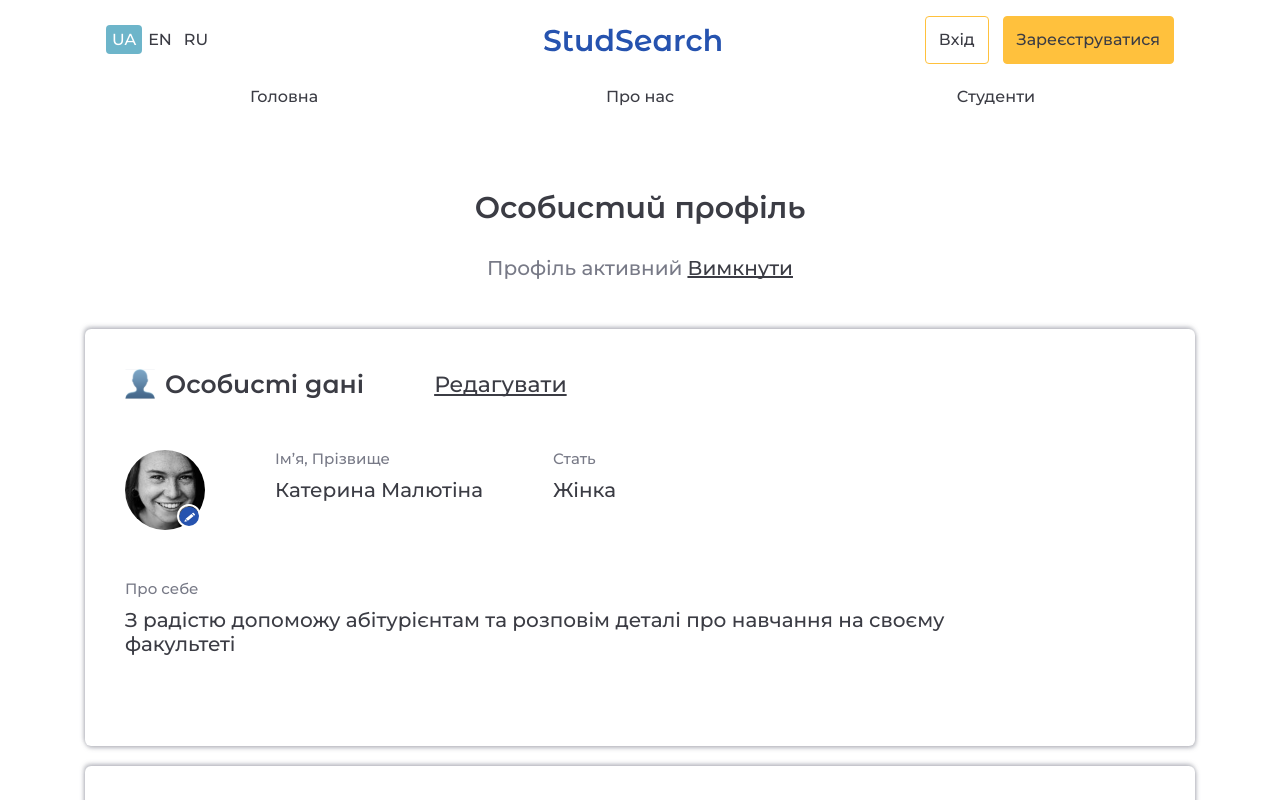
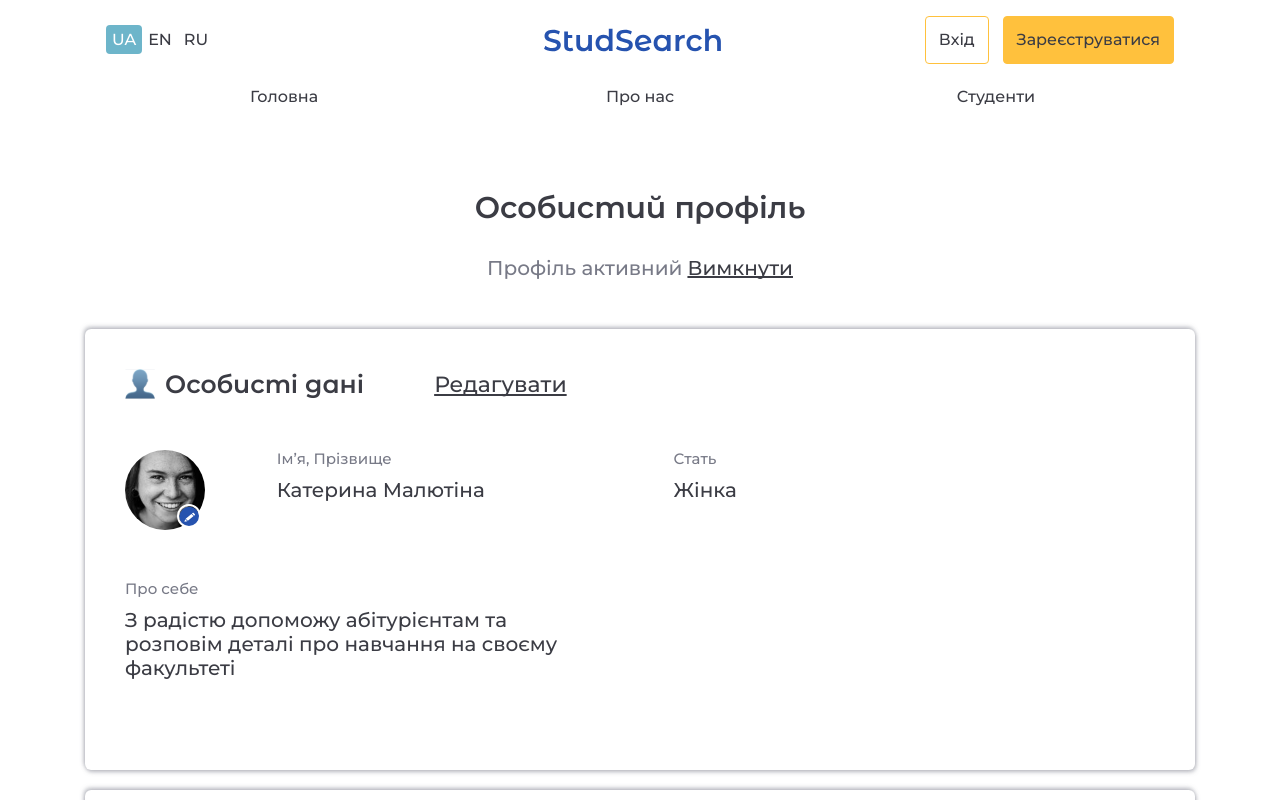
Before and after one commit to abitly-org/studsearch-frontend, a React (Create React App) app: page /personal-area in a window 1280 px wide. Shown: the top 800 px of the page. Built offline with nearby package versions, Linux system fonts and the light colour scheme.

Commit message:
fix styles  grids into PersonalArea cards

```diff
--- a/src/Pages/PersonalArea/components/EducationCardEditing/index.scss
+++ b/src/Pages/PersonalArea/components/EducationCardEditing/index.scss
@@ -19,6 +19,10 @@
     margin-top: 28px;
     display: flex;
     justify-content: space-between;
+  }
+
+  .checkbox-wrapper{
+    margin-top: 50px;
   }
 
 }
--- a/src/Pages/PersonalArea/components/EducationCardEditing/index.tsx
+++ b/src/Pages/PersonalArea/components/EducationCardEditing/index.tsx
@@ -12,14 +12,12 @@ import {
   Speciality,
 } from "../../../../Helpers/api";
 
-import "./index.scss"
+import CheckBox from "../../../../Components/CheckBox/Checkbox";
 
+import "./index.scss";
 
 type CoursesType = { id: number; title: string };
-type EducationCardProp = {
-
-}
-
+type EducationCardProp = {};
 
 export default function EducationCardEdited(props: EducationCardProp) {
   const [region, setRegion] = useState<Region>();
@@ -39,7 +37,6 @@ export default function EducationCardEdited(props: EducationCardProp) {
   });
   return (
     <>
-
       <div className="wrapper">
         <div className={`regionBlock`}>
           <DropDown<Region>
@@ -108,6 +105,15 @@ export default function EducationCardEdited(props: EducationCardProp) {
             )}
           />
         </div>
+
+        <div className="checkbox-wrapper">
+          <CheckBox
+            label=""
+            value={"Можу допомогти з питаннями про гуртожиток"}
+            onChange={() => {}}
+            checked={false}
+          />
+        </div>
       </div>
     </>
   );
--- a/src/Pages/PersonalArea/components/PersonalAreaCardWrapper/index.tsx
+++ b/src/Pages/PersonalArea/components/PersonalAreaCardWrapper/index.tsx
@@ -34,6 +34,8 @@ export default function CardWrapper(props: ChildrenType) {
         </div>
 
         {children(state.editing)}
+
+
         {state.editing ? (
           <div className="btn-group">
             <Button
--- a/src/Pages/PersonalArea/components/PersonalDataInfo/PersonalDataInfo.tsx
+++ b/src/Pages/PersonalArea/components/PersonalDataInfo/PersonalDataInfo.tsx
@@ -16,13 +16,10 @@ export default function PersonalDataInfo() {
       />
       <Item title="Ім’я, Прізвище" itemData="Катерина Малютіна" />
       <Item title="Стать" itemData="Жінка" />
-
-      <div className="long-item">
-        <Item
-          title="Про себе"
-          itemData="З радістю допоможу абітурієнтам та розповім деталі про навчання на своєму факультеті"
-        />
-      </div>
+      <Item
+        title="Про себе"
+        itemData="З радістю допоможу абітурієнтам та розповім деталі про навчання на своєму факультеті"
+      />
     </div>
   );
 }
--- a/src/Pages/PersonalArea/components/itemsWrapper.scss
+++ b/src/Pages/PersonalArea/components/itemsWrapper.scss
@@ -2,7 +2,8 @@
   max-width: 85%;
   margin: 50px 0;
   display: grid;
-  grid-template-columns: repeat(3, auto);
+  grid-template-columns: 1fr 4fr 4fr;
+  grid-template-rows: auto auto;
   grid-column-gap: 70px;
   grid-row-gap: 50px;
 
@@ -14,10 +15,9 @@
     grid-template-columns: repeat(1, auto);
   }
 
-  .long-item {
+  .item:nth-last-child(-n+1) {
     @media (min-width: 670px) {
-      grid-column-start: 1;
-      grid-column-end: 5;
+      grid-column-end: span 2;
     }
   }
 }
```
